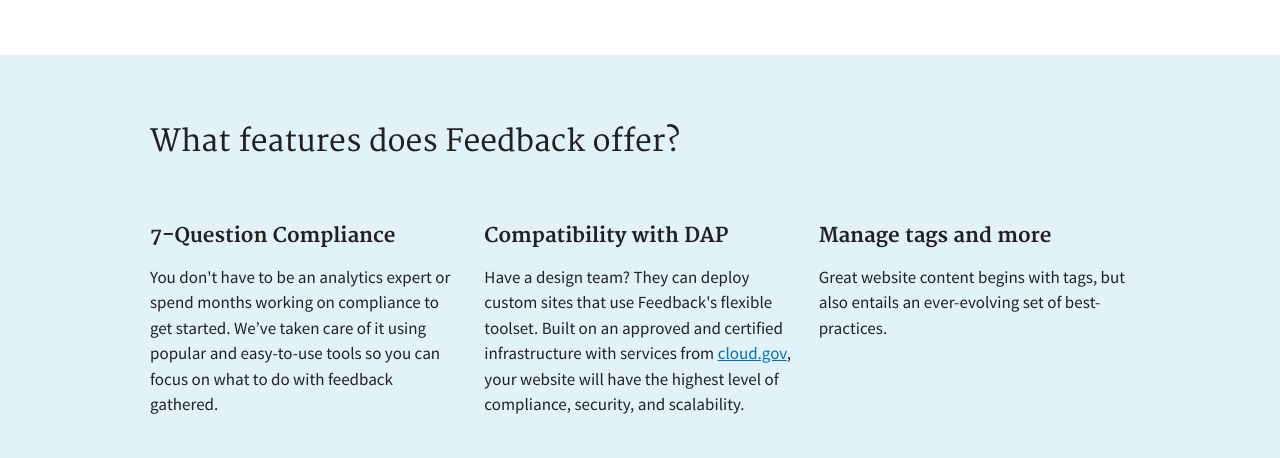
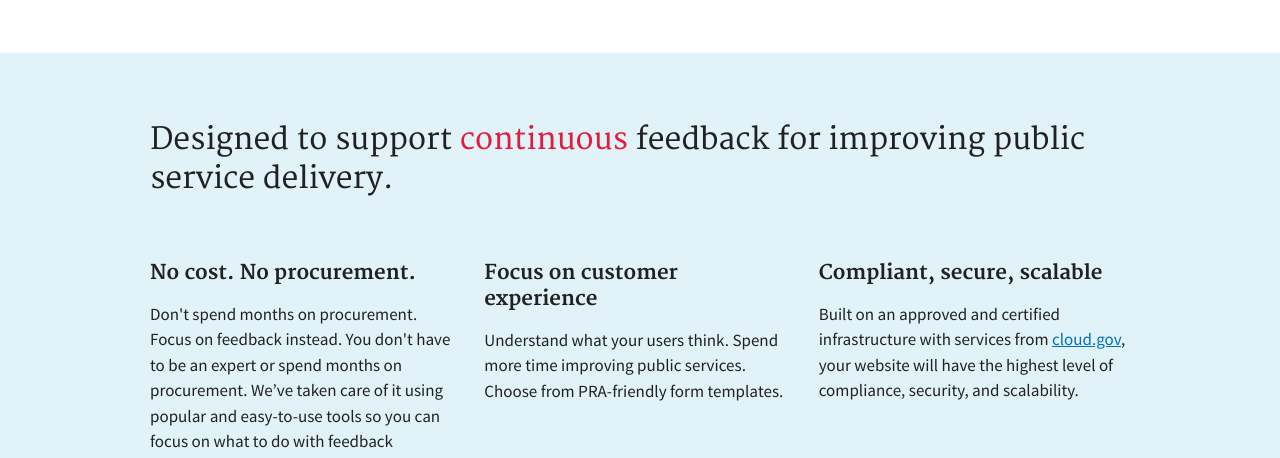
Before and after one commit to GSA/feedback.usa.gov, a Jekyll site: the page built from pages/touchpoints.html, in a window 1280 px wide and 1400 px high, scrolled down 416 px. Shown: the top 458 px of the window. Built offline with Jekyll 4.4.1, drawn with Linux system fonts in a browser that asks for light colours; some of the changed text lies outside the part shown.

Commit message:
updat Touchpoints page copy

```diff
--- a/pages/touchpoints.html
+++ b/pages/touchpoints.html
@@ -1,58 +1,64 @@
 ---
 layout: base
+body-class: home
 body-class: page
+title: "Touchpoints"
 permalink: /touchpoints/
 ---
 
 <div class="usa-grid">
+  <div class="usa-width-full">
+    <p class="usa-font-lead" style="font-size: 2.5em;">
+      <strong>
+        Touchpoints
+      </strong>
       <br>
-  <br>
-  <br>
-  <br>
-  <div class="usa-width-two-thirds">
-    <p class="usa-font-lead" style="font-size: 1.5em;">
-      Focus on the feedback.
-    </p>
-    <p>
-      Feedback Analytics supports cross-agency program goals
-      focused on Customer Experience. We can help with compliance for A-11 .
+      Easy, compliant customer feedback
+      for federal agencies.
     </p>
   </div>
-  <div class="usa-width-one-third">
 </div>
-</div>
-<br>
-<br>
-<br>
-<br>
 <div style="background-color: #e1f3f8;">
   <div class="usa-grid">
     <br>
     <h2 style="font-weight: normal;">
-      What features does Feedback offer?
+      Designed to support
+      <span style="color: #e31c3d;">
+        continuous
+      </span>
+      feedback for improving public service delivery.
     </h2>
     <br>
     <br>
     <div class="usa-width-one-third">
-      <h3>7-Question Compliance</h3>
+      <h3>
+        No cost. No procurement.
+      </h3>
       <p>
-        You don't have to be an analytics expert or spend months working on compliance to get started.
+        Don't spend months on procurement.
+        Focus on feedback instead.
+        You don't have to be an expert or spend months on procurement.
         We’ve taken care of it using popular and easy-to-use tools so you can focus on what to do with feedback gathered.
       </p>
     </div>
     <div class="usa-width-one-third">
-      <h3>Compatibility with DAP</h3>
+      <h3>
+        Focus on customer experience
+      </h3>
       <p>
-        Have a design team?
-        They can deploy custom sites that use Feedback's flexible toolset.
-        Built on an approved and certified infrastructure with services from <a href="https://cloud.gov/">cloud.gov</a>, your website will have the highest level of compliance, security, and scalability.
+        Understand what your users think.
+        Spend more time improving public services.
+        Choose from PRA-friendly form templates.
       </p>
     </div>
     <div class="usa-width-one-third">
-      <h3>Manage tags and more</h3>
+      <h3>Compliant, secure, scalable</h3>
       <p>
-        Great website content begins with tags, but also entails an ever-evolving
-        set of best-practices.
+        Built on an approved and certified
+        infrastructure with services from
+        <a href="https://cloud.gov/" target="_blank">cloud.gov</a>,
+        your website will have the highest level of
+        compliance, security, and scalability.
       </p>
     </div>
   </div>
@@ -60,82 +66,97 @@ permalink: /touchpoints/
   <br>
   <br>
 </div>
+<br>
 <div class="usa-grid">
+  <div class="usa-width-full-width">
+    <h2 style="font-weight: normal;">
+      What Touchpoints offers
+    </h2>
+  </div>
+</div>
 <br>
-  <br>
-  <h2 style="font-weight: normal;">
-    Feedback offers
-  </h2>
-  <br>
-  <br>
-  <div class="usa-width-one-fourth">
+<div class="usa-grid">
+  <div class="usa-width-one-third">
+    <h5>
+      Software as a Service
+    </h5>
     <p>
-      Here are a few websites already incorporating Feedback.
+      Touchpoints a FIPS Moderate-rated web application,
+      deployed to cloud.gov.
+      Spend more time on feedback,
+      and less time on tools by
+      leveraging Touchpoints; a shared service of the GSA
+      <a href="https://www.gsa.gov/about-us/organization/federal-acquisition-service/technology-transformation-services/office-of-products-and-programs">
+        Office of Products and Programs</a>.
     </p>
   </div>
-  <div class="usa-width-one-fourth">
-    <img src="https://federalist.18f.gov/images/home-page/Federalist-Proposal-Thumbnail.jpg">
+  <div class="usa-width-one-third">
     <h5>
-      Farmers.gov
+      PRA friendly
     </h5>
     <p>
-      Listens to the concerns of US Farmers regarding specific topics.
+      PRA requirements exist to ensure public data is
+      used in a compliant, authorized way.
+      Touchpoints provides a Form Template library
+      composed of PRA-friendly forms
+      Create a Touchpoint, select a Form,
+      and you're on your way.
     </p>
   </div>
-  <div class="usa-width-one-fourth">
-    <img src="https://federalist.18f.gov/images/home-page/Federalist-Proposal-Thumbnail.jpg">
+  <div class="usa-width-one-third">
     <h5>
-      National Science Foundation
+      Multi-modal options
     </h5>
     <p>
-      Crowd-sources ideas from aspiring scientists.
-    </p>
-  </div>
-  <div class="usa-width-one-fourth">
-    <img src="https://federalist.18f.gov/images/home-page/Federalist-Proposal-Thumbnail.jpg">
-    <h5>
-      Login.gov
-    </h5>
-    <p>
-      Seeks feedback about product implementation and development.
+      Use a Touchpoints-hosted form,
+      by sharing the URL via any of your existing tools.
+      Or, deploy a Touchpoint on your own web property
+      with a script tag, or editing generated html, css, and js.
     </p>
   </div>
 </div>
 <br>
 <br>
 <br>
-{% include program_cta.html %}
+
+<div style="background-color: #e1f3f8;">
   <div class="usa-grid">
     <br>
     <h2 style="font-weight: normal;">
-    We're here to help.
+      We're here to help with Service Design Analytics.
     </h2>
     <br>
     <br>
     <div class="usa-width-one-third">
       <p>
-      We offer training on how to use both Federalist and GitHub.
-      Learn from our <a href="#">Tutorials</a>!
+        We offer training on how to use Touchpoints,
+        and the Feedback Program can provide guidance
+        around Service Design Analytics and Business Process Modelling.
       </p>
+      <a href="https://github.com/gsa/touchpoints/wiki" class="usa-button">Learn more about Touchpoints</a>
     </div>
     <div class="usa-width-one-third">
       <p>
-      Join our Slack community to connect and learn
-      from other Feedback users across the federal government.
-      <a href="slack://channel?id=<CHANNEL-ID>&team=<TEAM-ID>" class="usa-button">
-        Join the Slack channel
-      </a>
+        Are you a federal agency,
+        municipalitity,
+        or passionate civic developer?
+        Contribute to Touchpoints,
+        which is an open-source project.
       </p>
+      <a href="https://github.com/gsa/touchpoints/issues/" class="usa-button">Submit an idea or issue</a>
     </div>
     <div class="usa-width-one-third">
       <p>
-      The Feedback Analytics team wants to learn from your experience so we can improve the product for all our users.
+        The Feedback Analytics team is all about Feedback!
+        We want to understand your needs and experience so we can
+        improve the product together; for all users.
       </p>
       <a href="mailto:product@feedback.usa.gov" class="usa-button">
-      Share feedback
+        Get in touch with the team
       </a>
     </div>
   </div>
   <br>
   <br>
   <br>
+</div>
```
Lines whose indentation alone changed are shown as unchanged.
